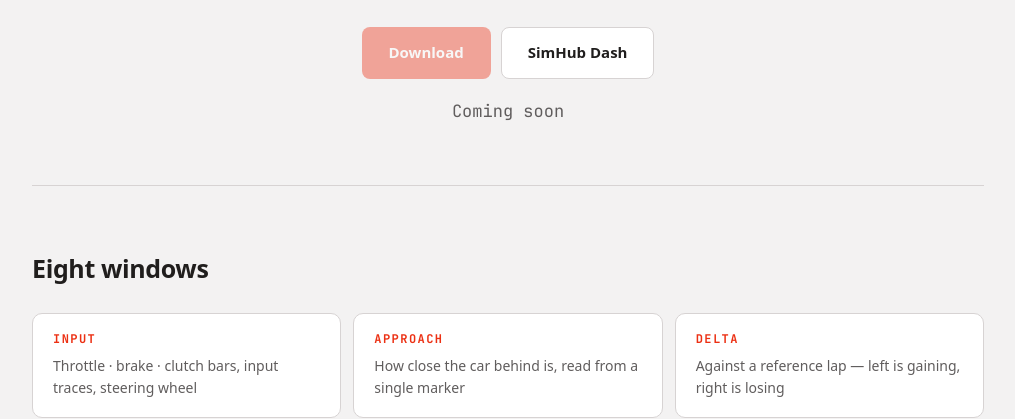
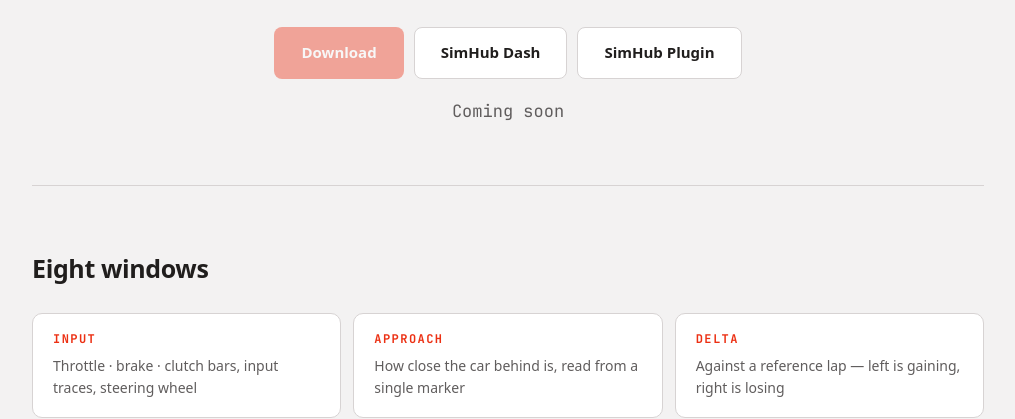
Before and after one commit to JooJh1225/DotNetOverlay-releases, a plain HTML site: page docs/index.html in a window 1280 px wide. Shown: the part 399-818 px from the top of the page, without its empty margins (132-1147 px from the left). Drawn offline with Linux system fonts and the light colour scheme; no server answers; a web font is replaced by a local one.

Commit message:
SimpleDash 1.2 · 랜딩에 SimHub 플러그인 버튼 — 대시(SHA256 4e15f8c9…b839)를 1.2 로, 플러그인 DotNetOverlayPlugin.dll 1.0.0(SHA256 7086b031…a91a)을 대시 옆 따로 받기로. simpledash-v1.2 릴리스와 같은 파일
Co-Authored-By: Claude Opus 5.5 <noreply@anthropic.com>

```diff
--- a/docs/index.html
+++ b/docs/index.html
@@ -130,11 +130,14 @@ footer a{color:var(--fg-2)}
     </p>
     <div class="cta">
       <a class="btn btn-primary" id="dl" href="https://github.com/JooJh1225/DotNetOverlay-releases/releases"><span class="en">Download</span><span class="ko">내려받기</span></a>
-      <!-- SimHub 대시는 앱 릴리스와 따로 둔다 — 릴리스로 만들면 위 버튼(첫 릴리스)과
+      <!-- SimHub 대시 · 플러그인은 앱 릴리스와 따로 Pages 파일로 둔다 — 릴리스로 만들면 위 버튼(첫 릴리스)과
            앱 업데이터(최신 릴리스)가 대시를 앱으로 착각한다. -->
       <a class="btn btn-ghost" href="downloads/SimpleDash.simhubdash" download
-         title="SimpleDash v1.1 · Ascher Racing Artura Ultimate 4&quot; VoCore (800×480) · iRacing race &amp; setup pages · SimHub 9.12+">
+         title="SimpleDash v1.2 · Ascher Racing Artura Ultimate 4&quot; VoCore (800×480) · iRacing race, fuel &amp; setup pages, pit menu · SimHub 9.12+">
         <span class="en">SimHub Dash</span><span class="ko">SimHub 대시</span></a>
+      <a class="btn btn-ghost" href="downloads/DotNetOverlayPlugin.dll" download
+         title="DotNetOverlay SimHub plugin 1.0.0 · SimpleDash pit menu commands &amp; wheel rotary · copy into the SimHub folder with SimHub closed">
+        <span class="en">SimHub Plugin</span><span class="ko">SimHub 플러그인</span></a>
     </div>
     <p class="relmeta" id="relmeta"></p>
   </div>
```
Also changed, not shown: 2 other files.
